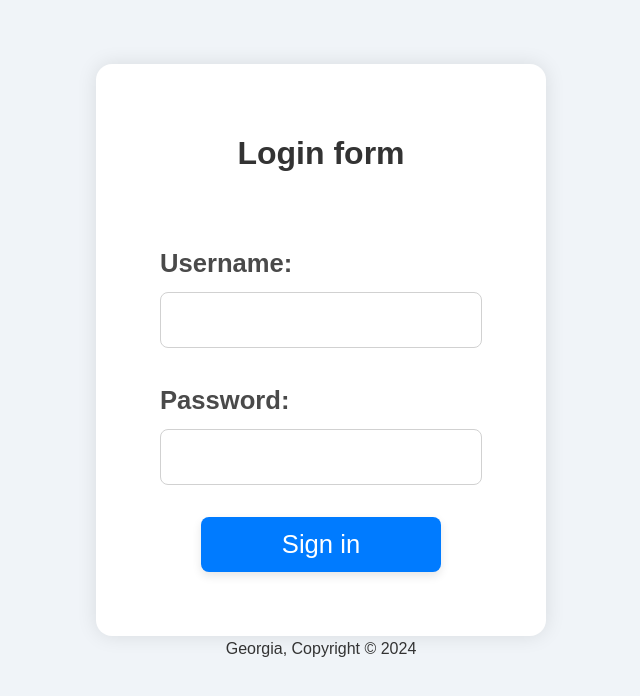
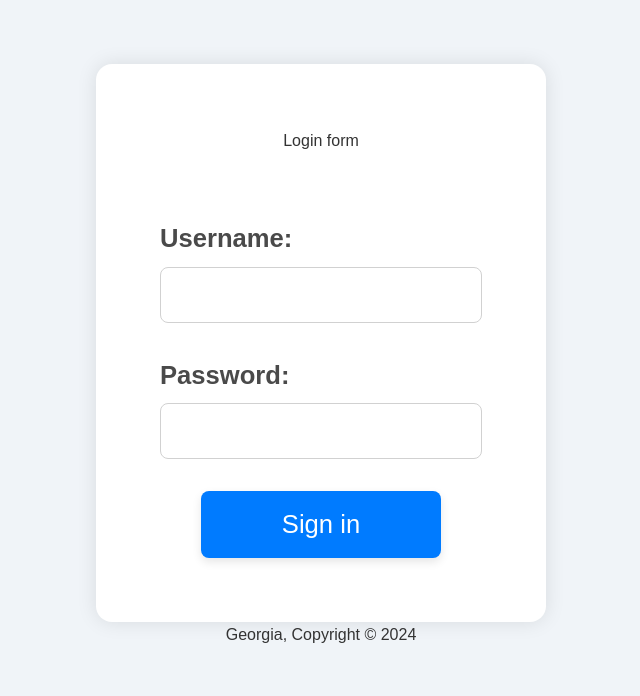
Before and after one commit to guranda26/online-shop, a Next.js app: page /login in a window 1280 px wide. Shown: the top 696 px of the page, without its empty margins (319-959 px from the left). Built offline with nearby package versions, Linux system fonts and the light colour scheme.

Commit message:
install tailwind in the project

```diff
--- a/package.json
+++ b/package.json
@@ -39,5 +39,10 @@
       "last 1 firefox version",
       "last 1 safari version"
     ]
+  },
+  "devDependencies": {
+    "autoprefixer": "^10.4.20",
+    "postcss": "^8.4.47",
+    "tailwindcss": "^3.4.14"
   }
 }
--- /dev/null
+++ b/postcss.config.js
@@ -0,0 +1,6 @@
+module.exports = {
+  plugins: {
+    tailwindcss: {},
+    autoprefixer: {},
+  },
+}
--- a/src/index.css
+++ b/src/index.css
@@ -1,3 +1,7 @@
+@tailwind base;
+@tailwind components;
+@tailwind utilities;
+
 :root,
 body {
   margin: 0;
--- /dev/null
+++ b/tailwind.config.js
@@ -0,0 +1,12 @@
+/** @type {import('tailwindcss').Config} */
+module.exports = {
+  content: [
+    "./app/**/*.{js,ts,jsx,tsx,mdx}",
+    "./pages/**/*.{js,ts,jsx,tsx,mdx}",
+    "./components/**/*.{js,ts,jsx,tsx,mdx}",
+  ],
+  theme: {
+    extend: {},
+  },
+  plugins: [],
+};
```
Also changed, not shown: 1 other file (tests, documents, lock files or other folders).
